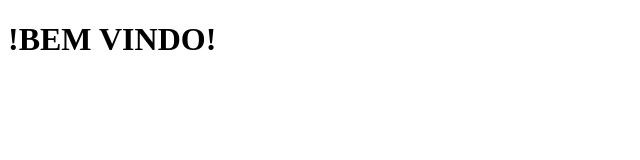
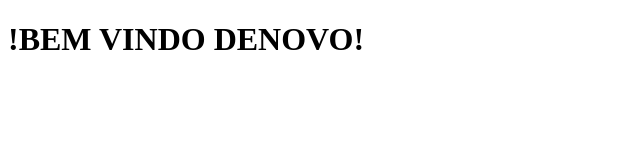
Before and after one commit to heloizalordeiro/projetoteste, a plain HTML site: page home.html in a window 1280 px wide. Shown: the whole page, without its empty margins (0-640 px from the left). Drawn offline with Linux system fonts and the light colour scheme.

```diff
--- a/home.html
+++ b/home.html
@@ -7,6 +7,6 @@
     <title>Document</title>
 </head>
 <body>
-    <H1>!BEM VINDO!</H1>
+    <H1>!BEM VINDO DENOVO!</H1>
 </body>
 </html>
```
